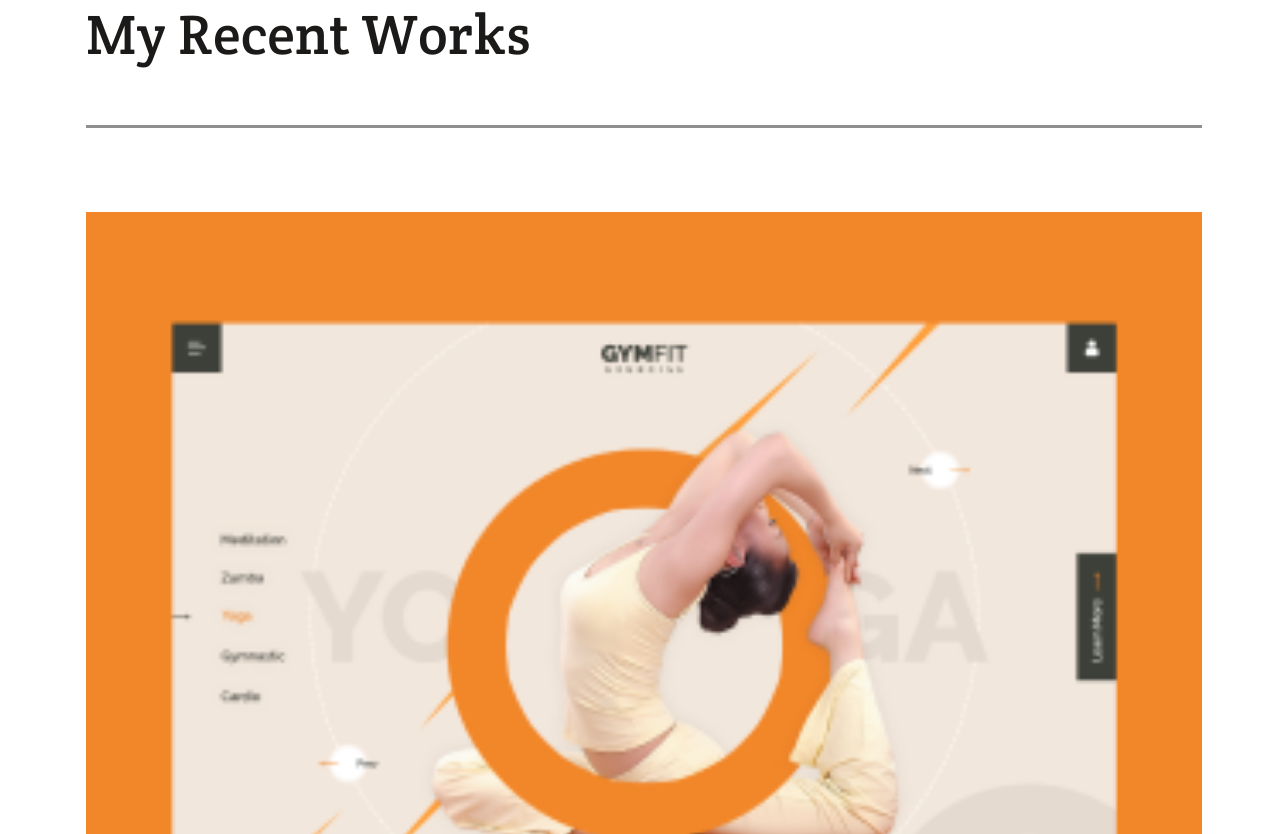
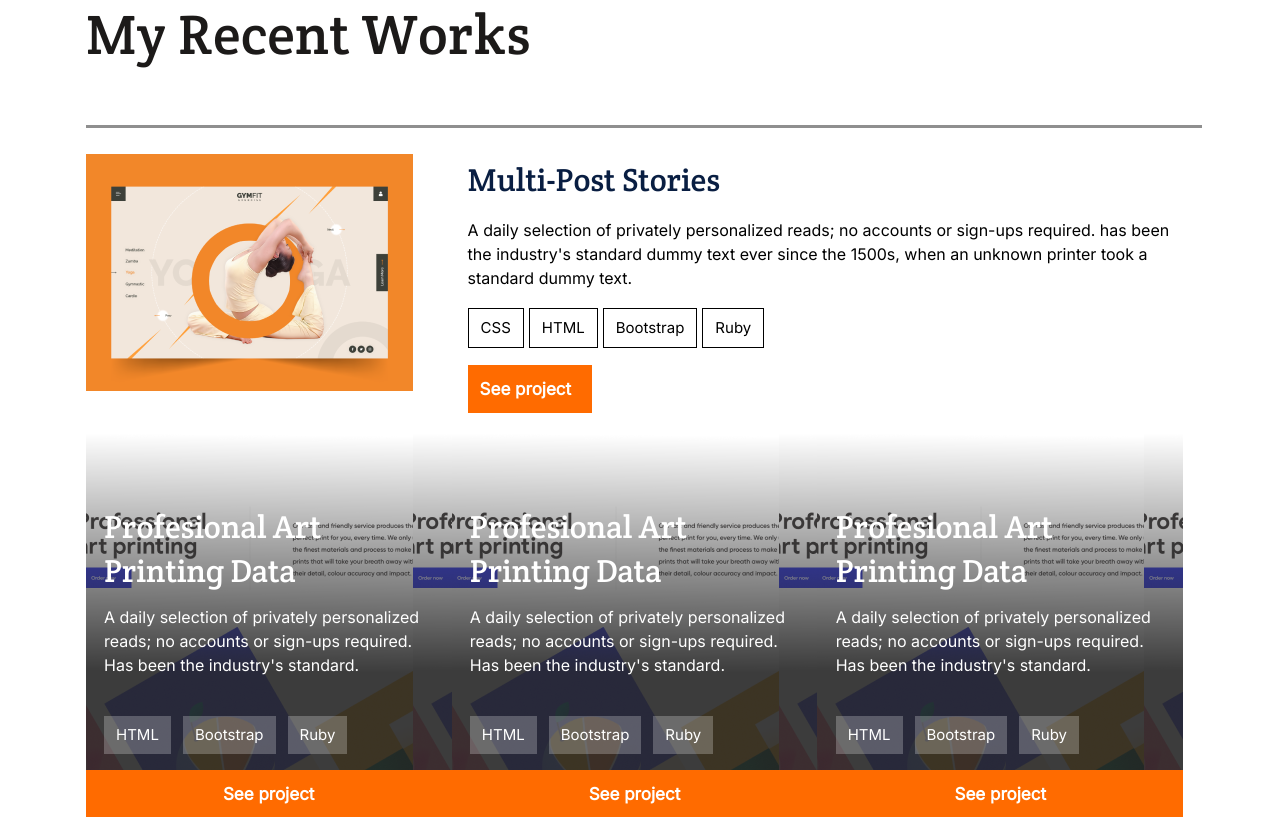
Before and after one commit to EmiLoKiJu/Portfolio, a website: page index.html in a window 1280 px wide. Shown: the part 843-1677 px from the top of the page. Drawn offline with Linux system fonts and the light colour scheme; a web font is replaced by a local one.

Commit message:
Add grid modifications for desktop version

```diff
--- a/index.html
+++ b/index.html
@@ -68,22 +68,71 @@
                 My Recent Works <br>
             </h1>
             <img class="line" src="img/Vector.png" alt="LineImage">
-            <img class="bigimage" src="img/Img Placeholder.png" alt="ImagePlaceHolder">
+
             <section class="grid1">
                 <section class="mainproject">
-                    <h2 class="header2p2">
-                        Multi-Post Stories
-                    </h2>
-                    <p class="pdescription">
-                        A daily selection of privately personalized reads; no accounts or sign-ups required. has been the industry's standard dummy text ever since the 1500s, when an unknown printer took a standard dummy text.
+                    <img class="bigimage" src="img/Img Placeholder.png" alt="ImagePlaceHolder">
+                    <section>
+                        <h2 class="header2p2">Multi-Post Stories</h2>
+                        <p class="pdescription">
+                           A daily selection of privately personalized reads; no accounts or sign-ups required. has been the industry's standard dummy text ever since the 1500s, when an unknown printer took a standard dummy text.
+                        </p>
+                        <ul class="projecticons">
+                            <li>CSS</li>
+                            <li>HTML</li>
+                            <li>Bootstrap</li>
+                            <li>Ruby</li>
+                        </ul>
+                        <div class="seeproject1">
+                            See project
+                        </div>
+                    </section>
+                </section>
+                <section class="anotherproject">
+                    <h1 class="headerap">
+                        Profesional Art Printing Data
+                    </h1>
+                    <p class="descriptionap">
+                        A daily selection of privately personalized reads; no accounts or sign-ups required. Has been the industry's standard.
                     </p>
-                    <ul class="projecticons">
-                        <li>CSS</li>
+                    <ul class="iconsap">
                         <li>HTML</li>
                         <li>Bootstrap</li>
                         <li>Ruby</li>
                     </ul>
-                    <div class="seeproject1">
+                    <div class="seeproject2">
+                        See project
+                    </div>
+                </section>
+                <section class="anotherproject">
+                    <h1 class="headerap">
+                        Profesional Art Printing Data
+                    </h1>
+                    <p class="descriptionap">
+                        A daily selection of privately personalized reads; no accounts or sign-ups required. Has been the industry's standard.
+                    </p>
+                    <ul class="iconsap">
+                        <li>HTML</li>
+                        <li>Bootstrap</li>
+                        <li>Ruby</li>
+                    </ul>
+                    <div class="seeproject2">
+                        See project
+                    </div>
+                </section>
+                <section class="anotherproject">
+                    <h1 class="headerap">
+                        Profesional Art Printing Data
+                    </h1>
+                    <p class="descriptionap">
+                        A daily selection of privately personalized reads; no accounts or sign-ups required. Has been the industry's standard.
+                    </p>
+                    <ul class="iconsap">
+                        <li>HTML</li>
+                        <li>Bootstrap</li>
+                        <li>Ruby</li>
+                    </ul>
+                    <div class="seeproject2">
                         See project
                     </div>
                 </section>
--- a/stetics.css
+++ b/stetics.css
@@ -134,7 +134,7 @@ body {
   margin-left: 6.7%;
   margin-right: 6.7%;
   grid-template-columns: auto;
-  grid-template-rows: 384px 384px 384px 384px;
+  grid-template-rows: auto 384px 384px 384px 384px 384px 384px;
   row-gap: 12px;
 }
 
@@ -144,6 +144,13 @@ body {
   margin-top: 0.001px;
 }
 
+.mainproject section {
+  display: flex;
+  flex-direction: column;
+  margin-top: 0.001px;
+  margin-left: 5%;
+}
+
 .header2p2 {
   color: #091e42;
   font-family: Crete Round, sans-serif;
@@ -151,6 +158,7 @@ body {
   font-weight: 400;
   line-height: 44px;
   text-align: left;
+  margin-bottom: 0%;
 }
 
 .pdescription {
@@ -565,7 +573,30 @@ body {
   .description {
     padding-right: 50%;
   }
+
+  .grid1 {
+  row-gap: 20px;
+  grid-template-columns: 33% 33% 33%;
+  grid-template-rows: 435px 435px 435;
+  }
+
+  .mainproject {
+    grid-column: 1 / span 3;
+  }
+
+  .bigimage {
+    margin-top: 0px;
+    margin-left: 0%;
+    width: auto;
+    object-fit: contain;
+  }
+
+  .mainproject {
+    flex-direction: row;
+  }
 }
+
+
 
 @media screen and (min-width: 1024px) {
   .section1 {
```
